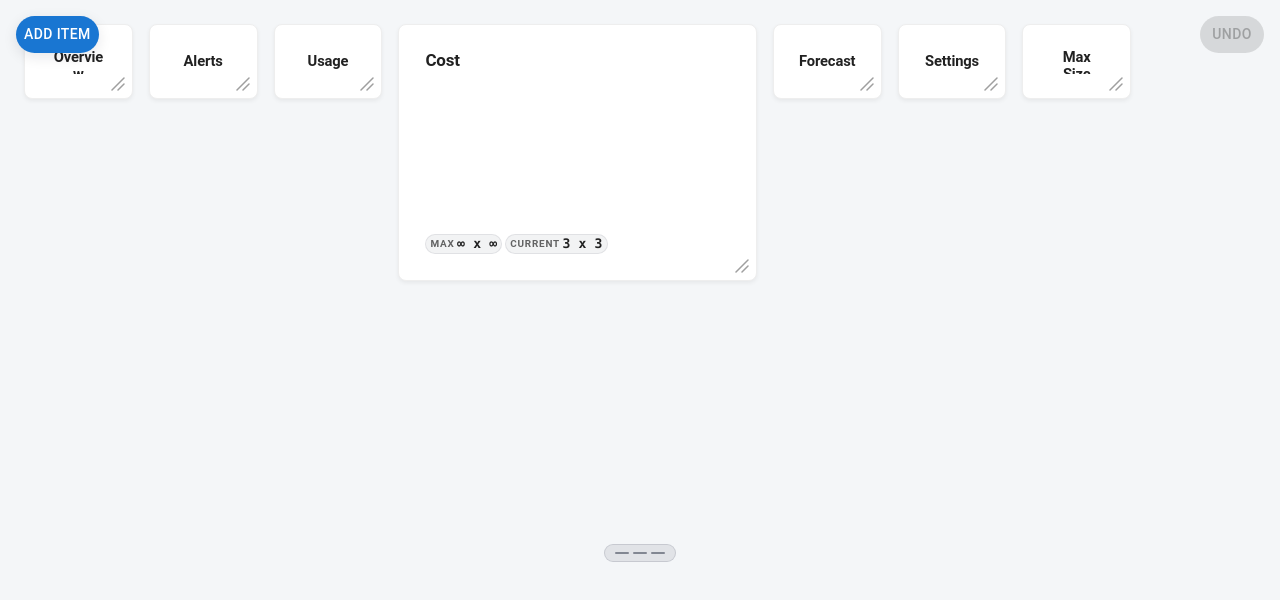
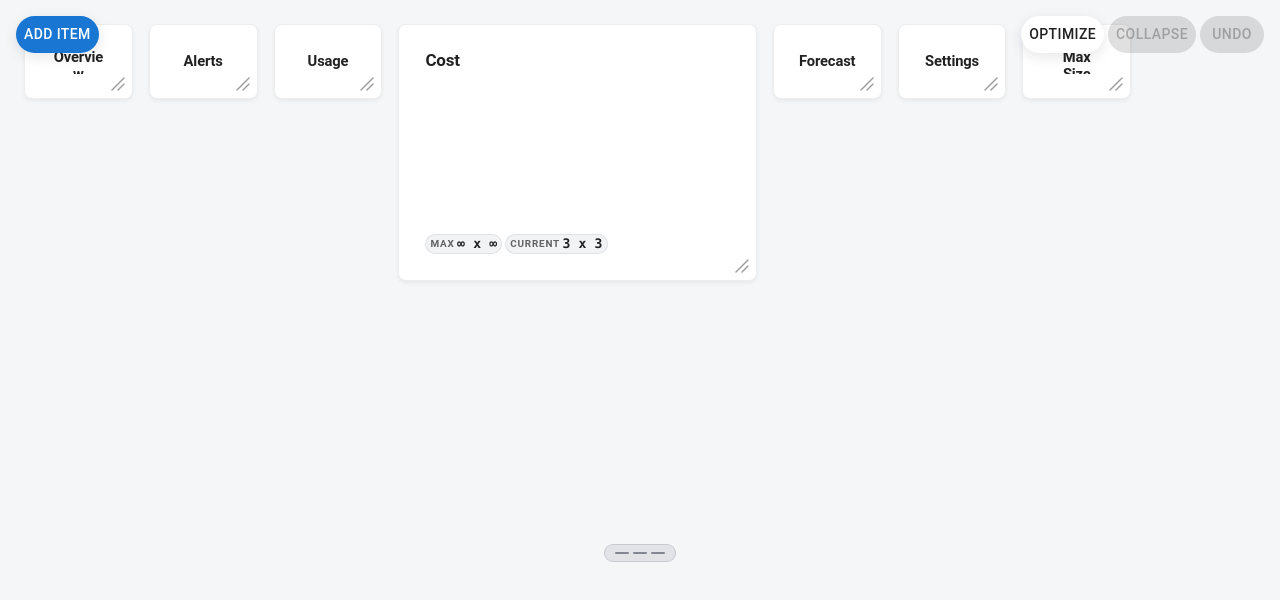
Before and after one commit to bwenzinger/customizable-dashboard, a React (Vite) app: page / in a window 1280 px wide. Shown: the top 600 px of the page. Built offline with nearby package versions, Linux system fonts and the light colour scheme.

Commit message:
implement collapse and optimize helper functions

```diff
--- a/src/Demo.tsx
+++ b/src/Demo.tsx
@@ -115,6 +115,8 @@ function App() {
         layout={layout}
         onLayoutChanged={handleLayoutChanged}
         enableUndo={true}
+        enableCollapse={true}
+        enableOptimize={true}
         columns={10}
         gap={16}
         // showGridlines={true}
--- a/src/drag-and-droppable-grid/DraggableGrid.tsx
+++ b/src/drag-and-droppable-grid/DraggableGrid.tsx
@@ -27,6 +27,7 @@ import { getNextResizePointerState } from './draggableGridResizeUtils';
 import {
   clampItemHeight,
   clampItemWidth,
+  compactLayoutPositions,
   getItemWidth,
   getGridSlotFromPointer,
   getItemHeight,
@@ -35,9 +36,11 @@ import {
   getResizedRowSpan,
   moveItemToGridSlot,
   normalizeLayoutPositions,
+  optimizeLayoutPositions,
   resizeItemInLayout,
 } from './gridMath';
 import type {
+  DraggableGridLayoutCommitReason,
   DraggableGridItem,
   DraggableGridProps,
   GridResizeState,
@@ -63,6 +66,8 @@ export function DraggableGrid(props: DraggableGridProps): React.JSX.Element {
     animationMs = 320,
     resizeHandleWidth = 12,
     enableUndo = false,
+    enableCollapse = false,
+    enableOptimize = false,
   } = props;
   const containerPadding = 6;
   const gridResizeHandleHeight = 18;
@@ -185,6 +190,14 @@ export function DraggableGrid(props: DraggableGridProps): React.JSX.Element {
     () => getRequiredRowCount(previewLayout),
     [previewLayout]
   );
+  const compactedCommittedLayout = useMemo(
+    () => compactLayoutPositions(normalizedCommittedLayout, numColumns),
+    [normalizedCommittedLayout, numColumns]
+  );
+  const optimizedCommittedLayout = useMemo(
+    () => optimizeLayoutPositions(normalizedCommittedLayout, numColumns),
+    [normalizedCommittedLayout, numColumns]
+  );
   // The grid can be manually expanded, but it should never shrink below the
   // rows required to display the current item placements.
   const resolvedRowCount = Math.max(rowCount, minRowCount, requiredRowCount);
@@ -255,7 +268,7 @@ export function DraggableGrid(props: DraggableGridProps): React.JSX.Element {
     (
       nextLayout: DraggableGridItem[],
       previousLayout: DraggableGridItem[],
-      reason: 'drop' | 'itemResize'
+      reason: DraggableGridLayoutCommitReason
     ) => {
       const normalizedNextLayout = normalizeLayoutPositions(
         nextLayout,
@@ -294,6 +307,47 @@ export function DraggableGrid(props: DraggableGridProps): React.JSX.Element {
     setCanUndo(layoutHistoryRef.current.length > 0);
     requestLayoutChange(previousLayout, 'undo');
   }, [requestLayoutChange]);
+
+  const canRunLayoutAction =
+    draggingId === null &&
+    resizeState === null &&
+    gridResizeState === null;
+  const canCollapse =
+    canRunLayoutAction &&
+    !haveSameGridLayout(normalizedCommittedLayout, compactedCommittedLayout);
+  const canOptimize =
+    canRunLayoutAction &&
+    !haveSameGridLayout(normalizedCommittedLayout, optimizedCommittedLayout);
+
+  const commitLayoutAction = useCallback(
+    (nextLayout: DraggableGridItem[], reason: 'collapse' | 'optimize') => {
+      resetDragPreview();
+      requestLayoutChange(nextLayout, 'internalCommit');
+      recordCommittedLayout(nextLayout, normalizedCommittedLayout, reason);
+    },
+    [
+      normalizedCommittedLayout,
+      recordCommittedLayout,
+      requestLayoutChange,
+      resetDragPreview,
+    ]
+  );
+
+  const handleCollapse = useCallback(() => {
+    if (!canCollapse) {
+      return;
+    }
+
+    commitLayoutAction(compactedCommittedLayout, 'collapse');
+  }, [canCollapse, compactedCommittedLayout, commitLayoutAction]);
+
+  const handleOptimize = useCallback(() => {
+    if (!canOptimize) {
+      return;
+    }
+
+    commitLayoutAction(optimizedCommittedLayout, 'optimize');
+  }, [canOptimize, commitLayoutAction, optimizedCommittedLayout]);
 
   useEffect(() => {
     // Normalize any externally supplied layout so widths and slot positions stay
@@ -1047,15 +1101,54 @@ export function DraggableGrid(props: DraggableGridProps): React.JSX.Element {
         overflowY: 'auto',
       }}
     >
-      {enableUndo ? (
+      {enableUndo || enableCollapse || enableOptimize ? (
         <Box
           sx={{
             position: 'absolute',
             top: 16,
             right: 16,
             zIndex: 10,
+            display: 'flex',
+            gap: 1,
           }}
         >
+          {enableOptimize ? (
+            <Button
+              variant="contained"
+              color="inherit"
+              onClick={handleOptimize}
+              disabled={!canOptimize}
+              title="Reorder cards to pack available space efficiently"
+              sx={{
+                borderRadius: 999,
+                px: 2,
+                boxShadow: '0px 4px 14px rgba(16, 24, 40, 0.10)',
+                backgroundColor: '#ffffff',
+              }}
+            >
+              Optimize
+            </Button>
+          ) : null}
+
+          {enableCollapse ? (
+            <Button
+              variant="contained"
+              color="inherit"
+              onClick={handleCollapse}
+              disabled={!canCollapse}
+              title="Compact cards while preserving visual order"
+              sx={{
+                borderRadius: 999,
+                px: 2,
+                boxShadow: '0px 4px 14px rgba(16, 24, 40, 0.10)',
+                backgroundColor: '#ffffff',
+              }}
+            >
+              Collapse
+            </Button>
+          ) : null}
+
+          {enableUndo ? (
             <Button
               variant="contained"
               color="inherit"
@@ -1070,6 +1163,7 @@ export function DraggableGrid(props: DraggableGridProps): React.JSX.Element {
             >
               Undo
             </Button>
+          ) : null}
         </Box>
       ) : null}
 
--- a/src/drag-and-droppable-grid/gridMath.ts
+++ b/src/drag-and-droppable-grid/gridMath.ts
@@ -170,7 +170,7 @@ export function normalizeLayoutPositions(
     const itemHeight = getItemHeight(item);
     // Keep each item as close as possible to its requested slot, but push it
     // forward if that slot is already occupied by an earlier item.
-      const placement = findNextAvailableSlot({
+    const placement = findNextAvailableSlot({
       occupiedCells,
       columns,
       width: itemWidth,
@@ -196,6 +196,63 @@ export function normalizeLayoutPositions(
       column: placement.column,
     };
   });
+}
+
+export function compactLayoutPositions(
+  layout: DraggableGridItem[],
+  columns: number
+): DraggableGridItem[] {
+  const normalizedLayout = normalizeLayoutSpans(layout, columns);
+  // Collapse first captures the current row-by-row reading order, then packs
+  // that exact order. Later items are not allowed to backfill earlier holes.
+  return packLayoutFromOrderStrictly(
+    getLayoutInVisualReadingOrder(normalizedLayout),
+    columns
+  );
+}
+
+export function optimizeLayoutPositions(
+  layout: DraggableGridItem[],
+  columns: number
+): DraggableGridItem[] {
+  const visuallySortedLayout = getLayoutInVisualReadingOrder(
+    normalizeLayoutSpans(layout, columns)
+  );
+  // First-fit packing works best when larger items claim space before the small
+  // filler cards, so this mode intentionally allows visual order to change.
+  const optimizedOrder = visuallySortedLayout
+    .map((item, index) => ({
+      item,
+      index,
+    }))
+    .sort((first, second) => {
+      const firstArea = getItemWidth(first.item) * getItemHeight(first.item);
+      const secondArea = getItemWidth(second.item) * getItemHeight(second.item);
+      const areaDifference = secondArea - firstArea;
+
+      if (areaDifference !== 0) {
+        return areaDifference;
+      }
+
+      const widthDifference =
+        getItemWidth(second.item) - getItemWidth(first.item);
+
+      if (widthDifference !== 0) {
+        return widthDifference;
+      }
+
+      const heightDifference =
+        getItemHeight(second.item) - getItemHeight(first.item);
+
+      if (heightDifference !== 0) {
+        return heightDifference;
+      }
+
+      return first.index - second.index;
+    })
+    .map(({ item }) => item);
+
+  return packLayoutFromOrder(optimizedOrder, columns);
 }
 
 export function moveItemToGridSlot(args: {
@@ -436,6 +493,177 @@ function getOccupiedCellKey(row: number, column: number): string {
   return `${row}:${column}`;
 }
 
+function getLayoutInVisualReadingOrder(
+  layout: DraggableGridItem[]
+): DraggableGridItem[] {
+  return layout
+    .map((item, index) => ({
+      item,
+      index,
+    }))
+    .sort((first, second) => {
+      const rowDifference = (first.item.row ?? 1) - (second.item.row ?? 1);
+
+      if (rowDifference !== 0) {
+        return rowDifference;
+      }
+
+      const columnDifference =
+        (first.item.column ?? 1) - (second.item.column ?? 1);
+
+      if (columnDifference !== 0) {
+        return columnDifference;
+      }
+
+      return first.index - second.index;
+    })
+    .map(({ item }) => item);
+}
+
+function packLayoutFromOrder(
+  layout: DraggableGridItem[],
+  columns: number
+): DraggableGridItem[] {
+  const compactedSeedLayout = layout.map((item) => ({
+    ...item,
+    row: 1,
+    column: 1,
+  }));
+
+  return normalizeLayoutPositions(compactedSeedLayout, columns);
+}
+
+function packLayoutFromOrderStrictly(
+  layout: DraggableGridItem[],
+  columns: number
+): DraggableGridItem[] {
+  const occupiedCells = new Set<string>();
+  const priorPlacements: Array<{
+    row: number;
+    column: number;
+    width: number;
+    height: number;
+  }> = [];
+
+  return normalizeLayoutSpans(layout, columns).map((item) => {
+    const itemWidth = getItemWidth(item);
+    const itemHeight = getItemHeight(item);
+    const placement = findNextAvailableSlotAfter({
+      occupiedCells,
+      columns,
+      width: itemWidth,
+      height: itemHeight,
+      priorPlacements,
+    });
+
+    markOccupiedCells({
+      occupiedCells,
+      row: placement.row,
+      column: placement.column,
+      width: itemWidth,
+      height: itemHeight,
+    });
+
+    priorPlacements.push({
+      ...placement,
+      width: itemWidth,
+      height: itemHeight,
+    });
+
+    if (item.row === placement.row && item.column === placement.column) {
+      return item;
+    }
+
+    return {
+      ...item,
+      row: placement.row,
+      column: placement.column,
+    };
+  });
+}
+
+function findNextAvailableSlotAfter(args: {
+  occupiedCells: Set<string>;
+  columns: number;
+  width: number;
+  height: number;
+  priorPlacements: Array<{
+    row: number;
+    column: number;
+    width: number;
+    height: number;
+  }>;
+}): { row: number; column: number } {
+  const {
+    occupiedCells,
+    columns,
+    width,
+    height,
+    priorPlacements,
+  } = args;
+  const maxColumnStart = Math.max(1, columns - width + 1);
+  const previousPlacement = priorPlacements.at(-1);
+  const startRow = previousPlacement?.row ?? 1;
+  const startColumn = previousPlacement ? previousPlacement.column + 1 : 1;
+
+  // Search upward first by scanning rows before columns, but never let the next
+  // card visually pass earlier ordered cards that still occupy the same band.
+  for (let row = startRow; row < startRow + 1000; row += 1) {
+    const firstColumn = row === startRow ? startColumn : 1;
+
+    for (let column = firstColumn; column <= maxColumnStart; column += 1) {
+      if (
+        canPlaceItem({
+          occupiedCells,
+          row,
+          column,
+          width,
+          height,
+        })
+        && doesSlotRespectPriorOrder({
+          row,
+          column,
+          priorPlacements,
+        })
+      ) {
+        return {
+          row,
+          column,
+        };
+      }
+    }
+  }
+
+  return {
+    row: startRow + 1000,
+    column: 1,
+  };
+}
+
+function doesSlotRespectPriorOrder(args: {
+  row: number;
+  column: number;
+  priorPlacements: Array<{
+    row: number;
+    column: number;
+    width: number;
+    height: number;
+  }>;
+}): boolean {
+  const { row, column, priorPlacements } = args;
+
+  return priorPlacements.every((placement) => {
+    const placementBottom = placement.row + placement.height - 1;
+    const placementRight = placement.column + placement.width - 1;
+
+    if (row > placementBottom) {
+      return true;
+    }
+
+    return column > placementRight;
+  });
+}
+
 function normalizeLayoutWithPriority(args: {
   layout: DraggableGridItem[];
   prioritizedItem: DraggableGridItem;
```
Also changed, not shown: src/drag-and-droppable-grid/types.ts (+9 -1 lines), chatGptReminders.txt. Lines whose indentation alone changed are shown as unchanged.
